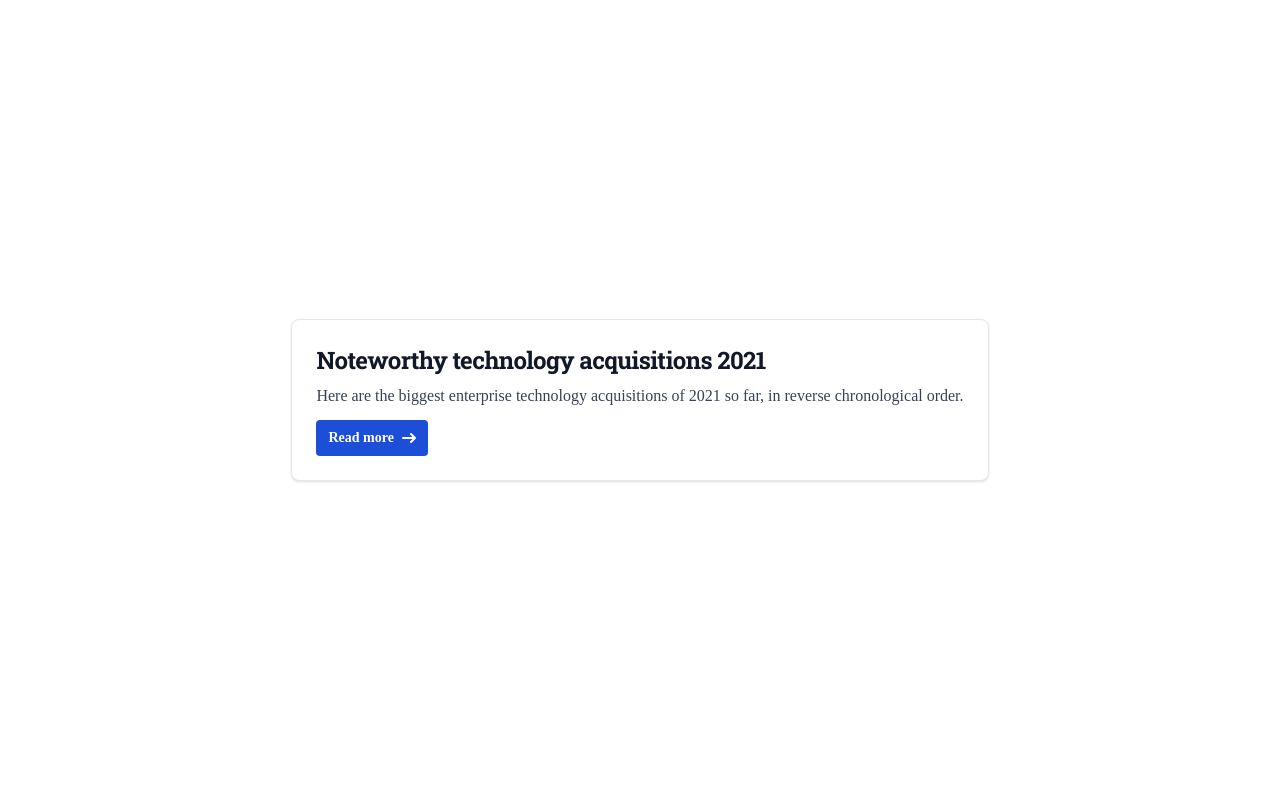
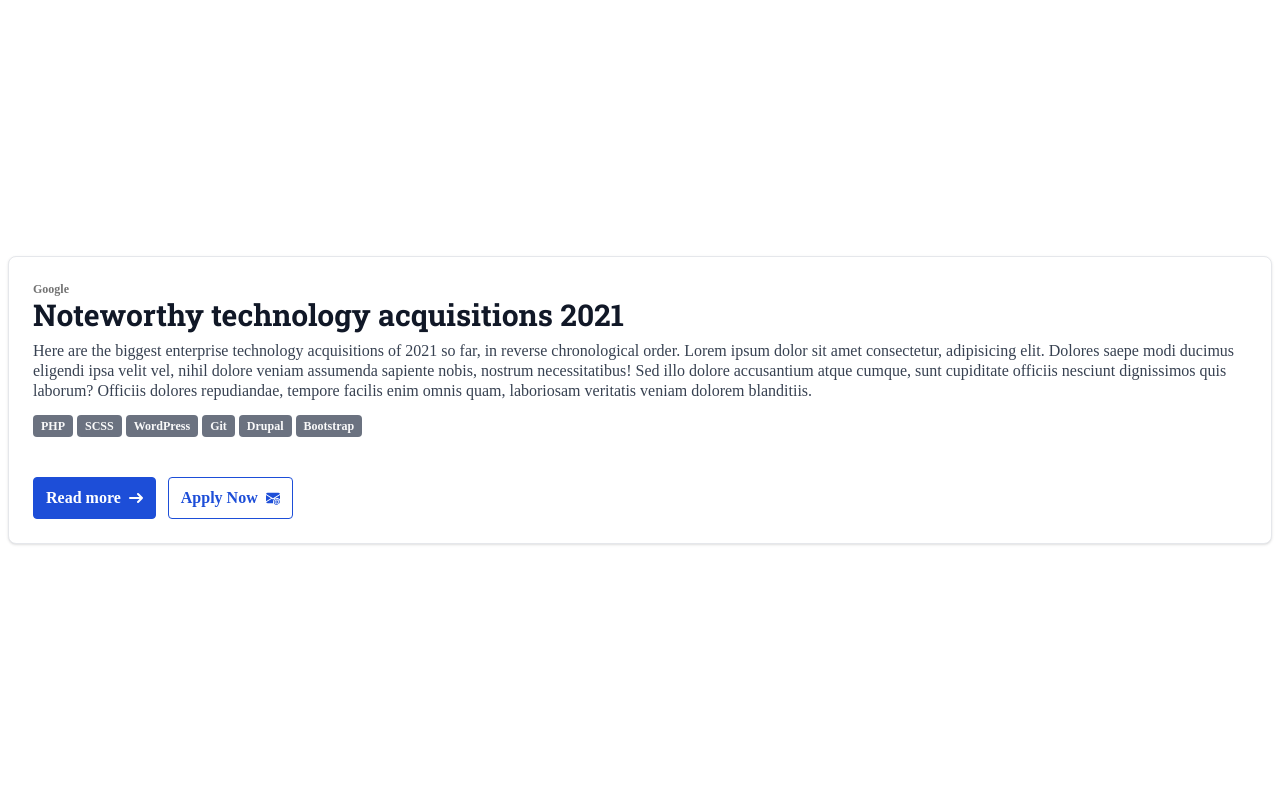
Before and after one commit to hartpableo/phreshskills, a PHP site: page /theme/job-card.html in a window 1280 px wide. Run offline with PHP 8.4, Linux system fonts and the light colour scheme; data that the repository does not hold is empty; some libraries are stand-ins or nearby versions; some web fonts are replaced.

Commit message:
Static: added skills in job card

```diff
--- a/theme/job-card.html
+++ b/theme/job-card.html
@@ -7,29 +7,89 @@
   <link rel="stylesheet" href="../public/assets/css/style.css">
   <script src="../public/assets/js/script.js" defer></script>
 </head>
-<body class="font-primary flex min-h-screen justify-center items-center">
+<body class="container font-primary flex min-h-screen justify-center items-center">
 
 
   <article
   role="article"
   aria-labelledby="job--001"
   class="p-6 bg-white border border-gray-200 rounded-lg shadow">
+
+    <p class="block text-xs font-bold text-neutral-500">
+      Google
+    </p>
+
     <a
     href="#"
     class="text-gray-900 hover:text-orange-500 transition-all"
     >
         <h3
         id="job--001"
-        class="font-secondary mb-2 text-2xl font-bold tracking-tight"
+        class="font-secondary mb-2 text-3xl font-bold"
         >Noteworthy technology acquisitions 2021</h3>
     </a>
-    <p class="mb-3 font-normal text-gray-700">Here are the biggest enterprise technology acquisitions of 2021 so far, in reverse chronological order.</p>
-    <a href="#" class="inline-flex items-center px-3 py-2 text-sm font-medium text-center text-white bg-blue-700 rounded hover:bg-orange-500 focus:ring-4 focus:outline-none focus:ring-blue-300 transition-all">
-        <span class="font-bold">Read more</span>
-        <svg class="w-3.5 h-3.5 ml-2" aria-hidden="true" xmlns="http://www.w3.org/2000/svg" fill="none" viewBox="0 0 14 10">
-            <path stroke="currentColor" stroke-linecap="round" stroke-linejoin="round" stroke-width="2" d="M1 5h12m0 0L9 1m4 4L9 9"/>
+    <div class="mb-3 font-normal text-gray-700 text-md leading-tight">
+      Here are the biggest enterprise technology acquisitions of 2021 so far, in reverse chronological order. Lorem ipsum dolor sit amet consectetur, adipisicing elit. Dolores saepe modi ducimus eligendi ipsa velit vel, nihil dolore veniam assumenda sapiente nobis, nostrum necessitatibus! Sed illo dolore accusantium atque cumque, sunt cupiditate officiis nesciunt dignissimos quis laborum? Officiis dolores repudiandae, tempore facilis enim omnis quam, laboriosam veritatis veniam dolorem blanditiis.
+    </div>
+
+    <ul aria-label="Skills" class="flex justify-start items-start flex-wrap gap-1 mb-6">
+      <li class="inline-block">
+        <a
+          class="p-1 px-2 font-semibold text-xs rounded bg-gray-500 text-neutral-50 hover:bg-blue-700 transition-all"
+          href="#"
+        >PHP</a>
+      </li>
+      <li class="inline-block">
+        <a
+          class="p-1 px-2 font-semibold text-xs rounded bg-gray-500 text-neutral-50 hover:bg-blue-700 transition-all"
+          href="#"
+        >SCSS</a>
+      </li>
+      <li class="inline-block">
+        <a
+          class="p-1 px-2 font-semibold text-xs rounded bg-gray-500 text-neutral-50 hover:bg-blue-700 transition-all"
+          href="#"
+        >WordPress</a>
+      </li>
+      <li class="inline-block">
+        <a
+          class="p-1 px-2 font-semibold text-xs rounded bg-gray-500 text-neutral-50 hover:bg-blue-700 transition-all"
+          href="#"
+        >Git</a>
+      </li>
+      <li class="inline-block">
+        <a
+          class="p-1 px-2 font-semibold text-xs rounded bg-gray-500 text-neutral-50 hover:bg-blue-700 transition-all"
+          href="#"
+        >Drupal</a>
+      </li>
+      <li class="inline-block">
+        <a
+          class="p-1 px-2 font-semibold text-xs rounded bg-gray-500 text-neutral-50 hover:bg-blue-700 transition-all"
+          href="#"
+        >Bootstrap</a>
+      </li>
+    </ul>
+
+    <div class="flex justify-start items-start flex-wrap gap-x-3 gap-y-4 mt-10">
+
+      <a href="#" class="inline-flex items-center px-3 py-2 text-md font-medium text-center text-white bg-blue-700 rounded hover:bg-orange-500 border border-solid border-blue-700 hover:border-orange-500 focus:ring-4 focus:outline-none focus:ring-blue-300 transition-all">
+          <span class="font-bold">Read more</span>
+          <svg class="w-3.5 h-3.5 ml-2" aria-hidden="true" role="presentation" xmlns="http://www.w3.org/2000/svg" fill="none" viewBox="0 0 14 10">
+              <path stroke="currentColor" stroke-linecap="round" stroke-linejoin="round" stroke-width="2" d="M1 5h12m0 0L9 1m4 4L9 9"/>
+          </svg>
+      </a>
+
+      <a href="#" class="inline-flex items-center px-3 py-2 text-md font-medium text-center text-blue-700 bg-transparent rounded border border-solid border-blue-700 hover:bg-blue-700 hover:text-white focus:ring-4 focus:outline-none focus:ring-blue-300 transition-all">
+        <span class="font-bold">Apply Now</span>
+        <svg class="w-3.5 h-3.5 ml-2" xmlns="http://www.w3.org/2000/svg" aria-hidden="true" role="presentation" width="18" height="18" fill="currentColor" class="bi bi-envelope-at-fill" viewBox="0 0 16 16">
+          <path d="M2 2A2 2 0 0 0 .05 3.555L8 8.414l7.95-4.859A2 2 0 0 0 14 2H2Zm-2 9.8V4.698l5.803 3.546L0 11.801Zm6.761-2.97-6.57 4.026A2 2 0 0 0 2 14h6.256A4.493 4.493 0 0 1 8 12.5a4.49 4.49 0 0 1 1.606-3.446l-.367-.225L8 9.586l-1.239-.757ZM16 9.671V4.697l-5.803 3.546.338.208A4.482 4.482 0 0 1 12.5 8c1.414 0 2.675.652 3.5 1.671Z"/>
+          <path d="M15.834 12.244c0 1.168-.577 2.025-1.587 2.025-.503 0-1.002-.228-1.12-.648h-.043c-.118.416-.543.643-1.015.643-.77 0-1.259-.542-1.259-1.434v-.529c0-.844.481-1.4 1.26-1.4.585 0 .87.333.953.63h.03v-.568h.905v2.19c0 .272.18.42.411.42.315 0 .639-.415.639-1.39v-.118c0-1.277-.95-2.326-2.484-2.326h-.04c-1.582 0-2.64 1.067-2.64 2.724v.157c0 1.867 1.237 2.654 2.57 2.654h.045c.507 0 .935-.07 1.18-.18v.731c-.219.1-.643.175-1.237.175h-.044C10.438 16 9 14.82 9 12.646v-.214C9 10.36 10.421 9 12.485 9h.035c2.12 0 3.314 1.43 3.314 3.034v.21Zm-4.04.21v.227c0 .586.227.8.581.8.31 0 .564-.17.564-.743v-.367c0-.516-.275-.708-.572-.708-.346 0-.573.245-.573.791Z"/>
         </svg>
     </a>
+
+    </div>
+
   </article>
 
 </body>
```
Also changed, not shown: public/assets/css/style.css.
